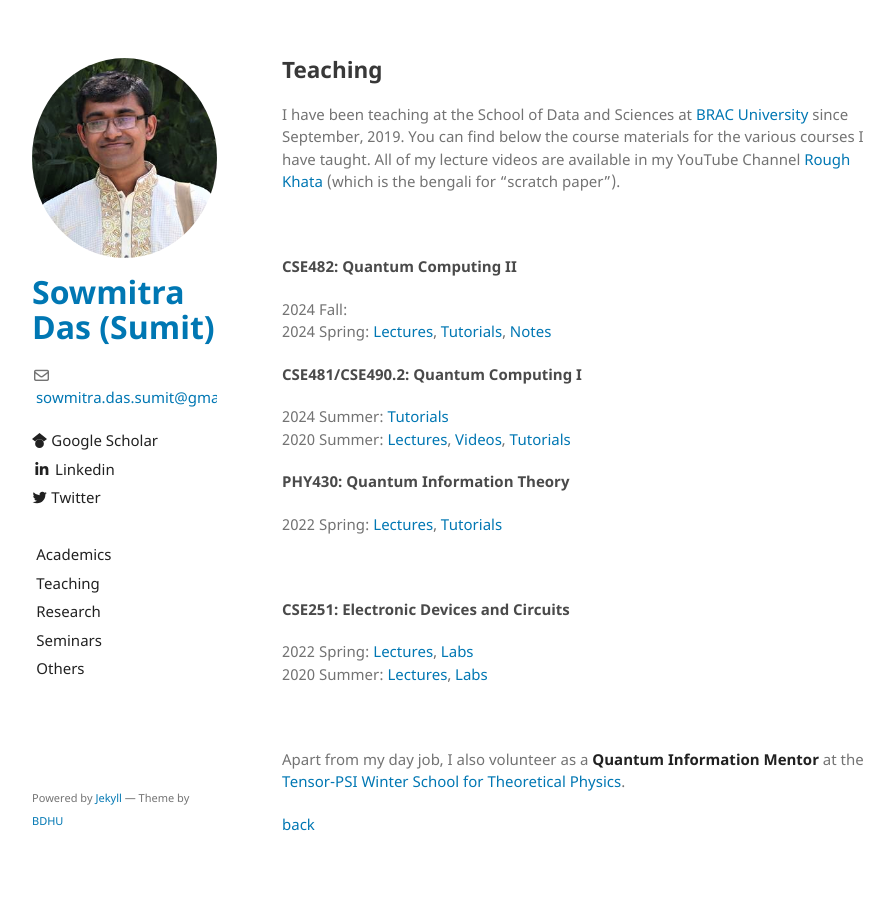
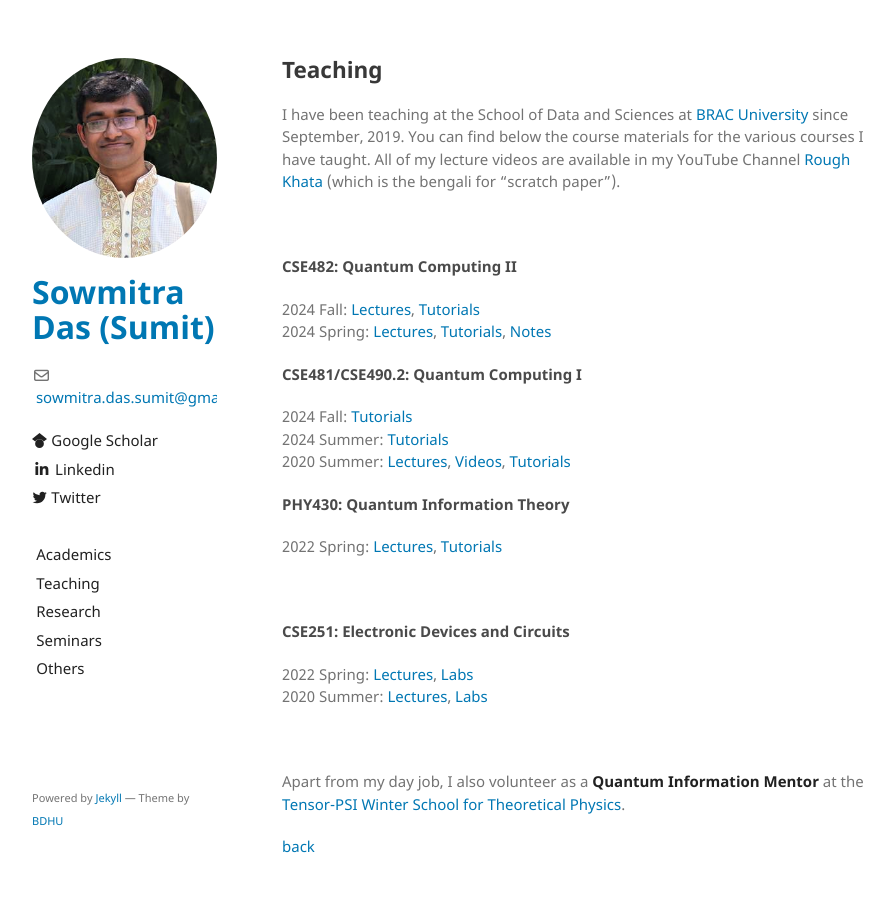
Before and after one commit to sowmitra-das-sumit/sowmitra-das-sumit.github.io, a Jekyll site: the page built from teaching.md, in a window 1280 px wide. Shown: the whole page, without its empty margins (178-1072 px from the left). Built offline with Jekyll 4.4.1, drawn with Linux system fonts in a browser that asks for light colours; the repository's description, which GitHub fills in, is left out; our own code applies the rules of GitHub Pages for plain Markdown files.

Commit message:
Update teaching.md

```diff
--- a/teaching.md
+++ b/teaching.md
@@ -9,9 +9,10 @@ I have been teaching at the School of Data and Sciences at [BRAC University](htt
 <br>
 
 #### CSE482: Quantum Computing II
-2024 Fall: \
+2024 Fall: [Lectures](https://youtube.com/playlist?list=PLvj5w6iNZqVgbqsYbL_tsBJnFaTFYB9T3&si=kD-zuhsnR1xkfjjG), [Tutorials](https://youtube.com/playlist?list=PLvj5w6iNZqViFgfpgN8oh9T4ia80_MZz5&si=3nd72fnGAv1VtCZk)\
 2024 Spring: [Lectures](https://youtube.com/playlist?list=PLvj5w6iNZqViEPZo0PaHqOK_spCeHKfGT&si=8Rt2N6TXlppnJrz3), [Tutorials](https://youtube.com/playlist?list=PLvj5w6iNZqVhsPZnkK0bjl-0jFnoOqNOT&si=hYdKyiK2taefL-HB), [Notes](https://www.overleaf.com/read/dtxxdftjsfqt#837308)
 #### CSE481/CSE490.2: Quantum Computing I
+2024 Fall: [Tutorials](https://youtube.com/playlist?list=PLvj5w6iNZqViTbxXwvjvkkY5Sf55eNT28&si=b3cWQK-cebyzZkpm)\
 2024 Summer: [Tutorials](https://youtube.com/playlist?list=PLvj5w6iNZqVjr40Xmk-JxrTc8eb4rFlhz&si=2IcmmY5cVnr8wur1)\
 2020 Summer: [Lectures](https://youtube.com/playlist?list=PLvj5w6iNZqVjI42wggGqWM3qUqibQcbgn&si=RiyooGTnwY2IojXv), [Videos](https://youtube.com/playlist?list=PLvj5w6iNZqVh1xEngYv-YRrV00O89HVrb&si=-PETH2xR8QmGPRZr), [Tutorials](https://youtube.com/playlist?list=PLvj5w6iNZqVhABt-6D1R6njy9k2kVHz8-&si=baaqFvOy3ursywUF)
 #### PHY430: Quantum Information Theory
```
